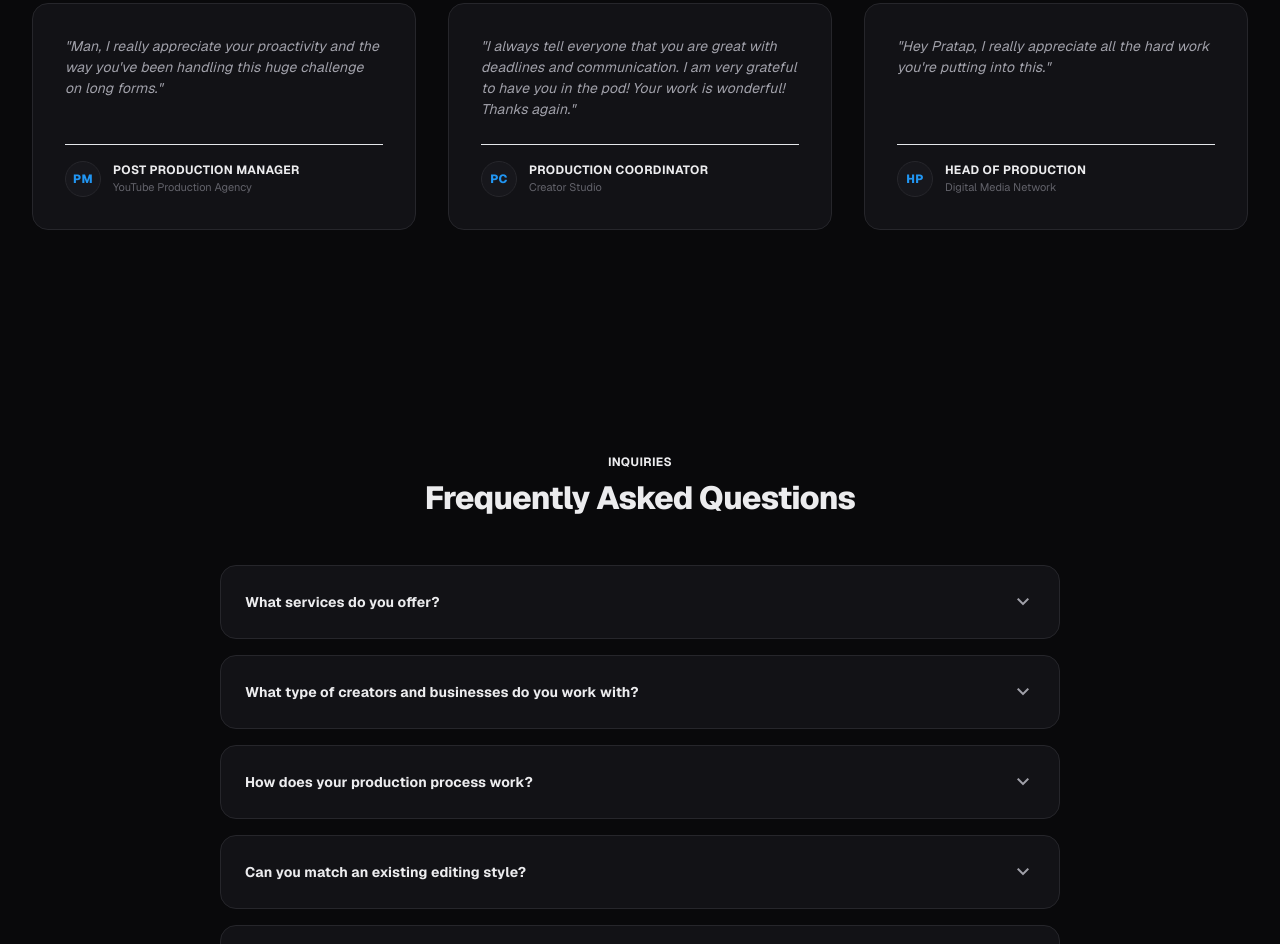
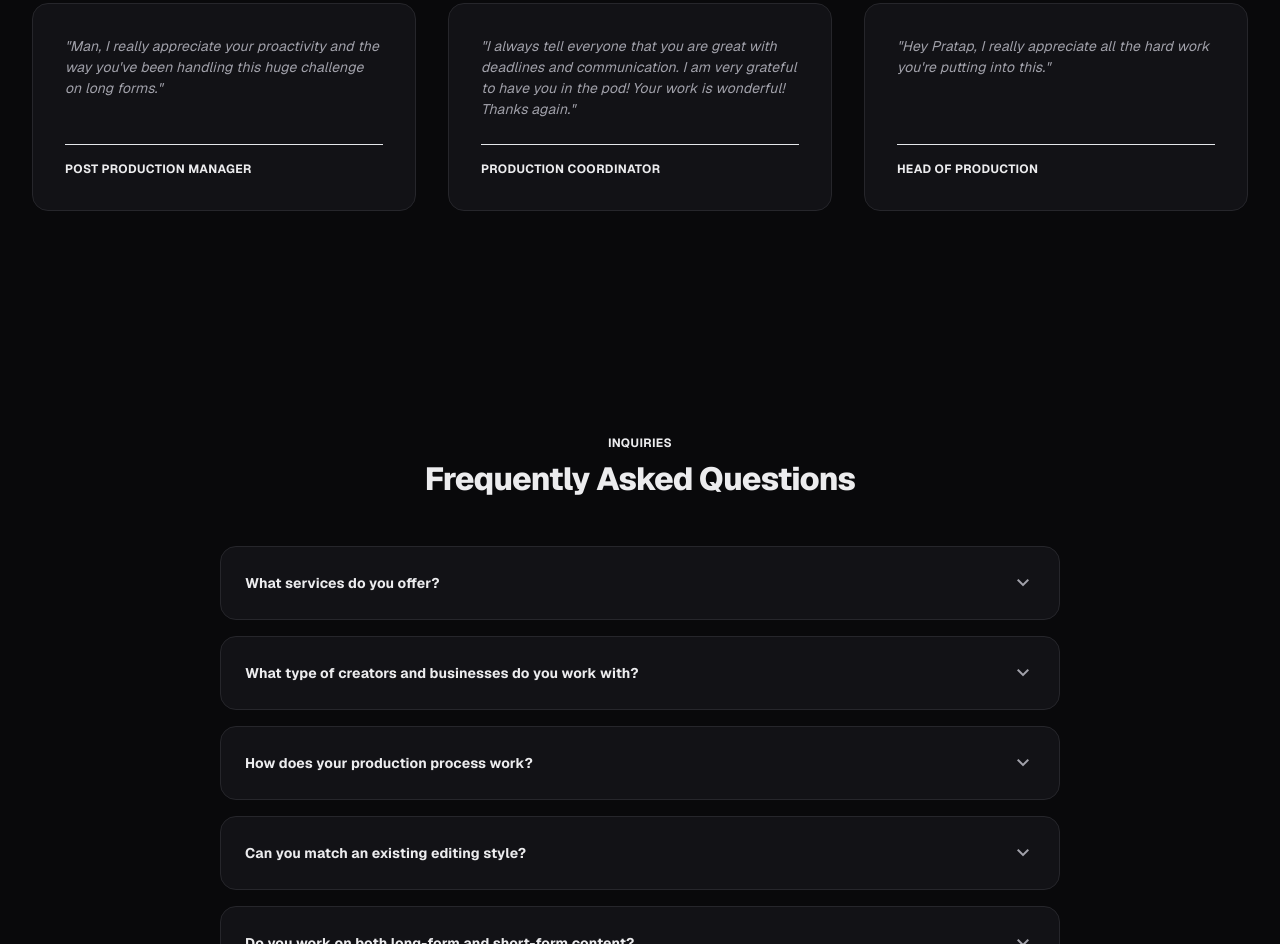
Before and after one commit to sandeepisconscious-create/Pratap, a website with bundled scripts: page index.html in a window 1280 px wide. Shown: the part 4473-5417 px from the top of the page. Built offline with nearby package versions, Linux system fonts and the light colour scheme; files whose address does not match are found by name.

Commit message:
refactor(testimonials): remove avatar badges and subheadings, keep titles only

```diff
--- a/index.html
+++ b/index.html
@@ -1343,23 +1343,11 @@
                 "Man, I really appreciate your proactivity and the way you've
                 been handling this huge challenge on long forms."
               </p>
-              <div
-                class="pt-4 border-t border-custom-border/30 mt-auto flex items-center gap-3"
-              >
+              <div class="pt-4 border-t border-custom-border/30 mt-auto">
                 <div
-                  class="w-9 h-9 rounded-full bg-custom-card border border-custom-border flex items-center justify-center text-xs font-extrabold text-accent flex-shrink-0"
-                >
-                  PM
-                </div>
-                <div class="min-w-0">
-                  <div
-                    class="text-xs font-bold text-text-primary uppercase tracking-widest truncate"
-                  >
-                    Post Production Manager
-                  </div>
-                  <div class="text-[11px] text-text-muted truncate">
-                    YouTube Production Agency
-                  </div>
+                  class="text-xs font-bold text-text-primary uppercase tracking-widest"
+                >
+                  Post Production Manager
                 </div>
               </div>
             </div>
@@ -1373,23 +1361,11 @@
                 communication. I am very grateful to have you in the pod! Your
                 work is wonderful! Thanks again."
               </p>
-              <div
-                class="pt-4 border-t border-custom-border/30 mt-auto flex items-center gap-3"
-              >
+              <div class="pt-4 border-t border-custom-border/30 mt-auto">
                 <div
-                  class="w-9 h-9 rounded-full bg-custom-card border border-custom-border flex items-center justify-center text-xs font-extrabold text-accent flex-shrink-0"
-                >
-                  PC
-                </div>
-                <div class="min-w-0">
-                  <div
-                    class="text-xs font-bold text-text-primary uppercase tracking-widest truncate"
-                  >
-                    Production Coordinator
-                  </div>
-                  <div class="text-[11px] text-text-muted truncate">
-                    Creator Studio
-                  </div>
+                  class="text-xs font-bold text-text-primary uppercase tracking-widest"
+                >
+                  Production Coordinator
                 </div>
               </div>
             </div>
@@ -1402,23 +1378,11 @@
                 "Hey Pratap, I really appreciate all the hard work you're
                 putting into this."
               </p>
-              <div
-                class="pt-4 border-t border-custom-border/30 mt-auto flex items-center gap-3"
-              >
+              <div class="pt-4 border-t border-custom-border/30 mt-auto">
                 <div
-                  class="w-9 h-9 rounded-full bg-custom-card border border-custom-border flex items-center justify-center text-xs font-extrabold text-accent flex-shrink-0"
-                >
-                  HP
-                </div>
-                <div class="min-w-0">
-                  <div
-                    class="text-xs font-bold text-text-primary uppercase tracking-widest truncate"
-                  >
-                    Head of Production
-                  </div>
-                  <div class="text-[11px] text-text-muted truncate">
-                    Digital Media Network
-                  </div>
+                  class="text-xs font-bold text-text-primary uppercase tracking-widest"
+                >
+                  Head of Production
                 </div>
               </div>
             </div>
```
